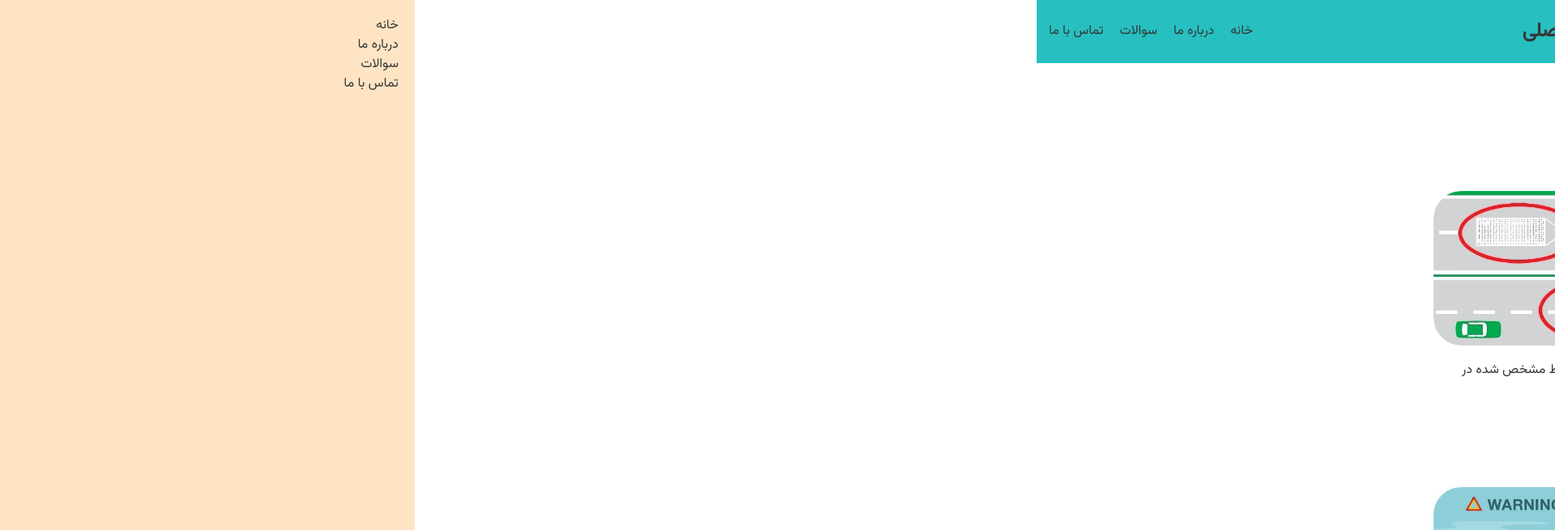
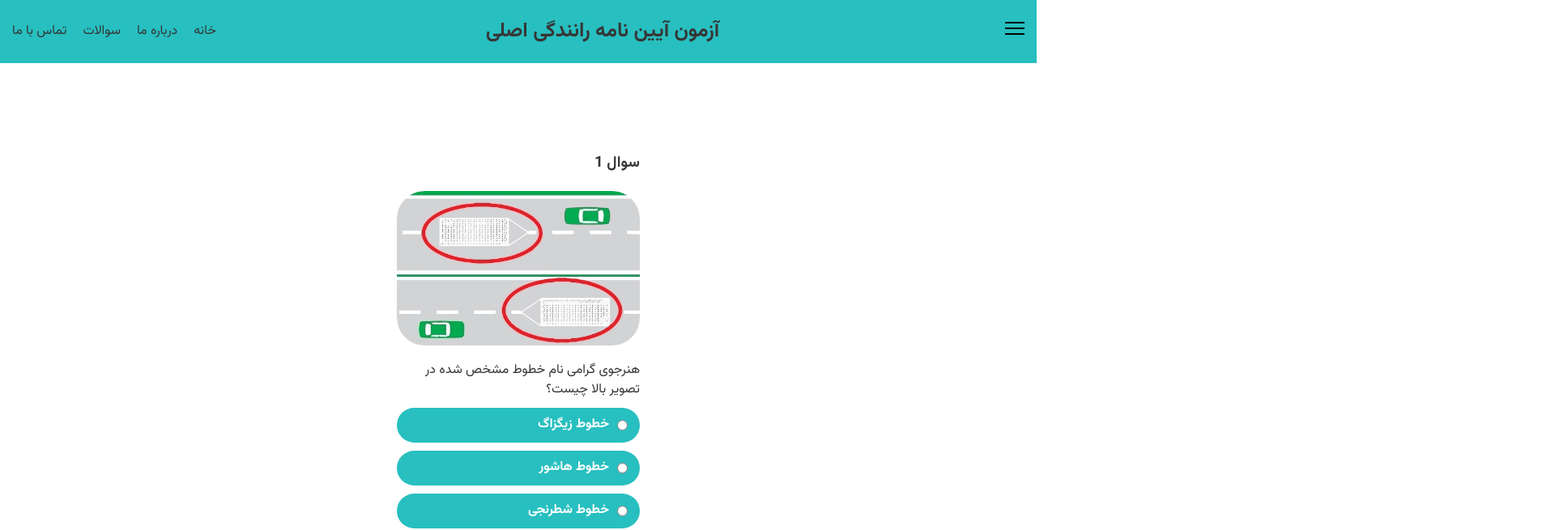
Before and after one commit to masih-developer/online-test-drive-exam, a React (Create React App) app: page / in a window 1280 px wide. Shown: the top 655 px of the page at 81% size, 1920 px wide, since content can reach past the window. Built offline with nearby package versions, Linux system fonts and the light colour scheme.

Commit message:
done options error

```diff
--- a/src/components/common/Menu/Menu.css
+++ b/src/components/common/Menu/Menu.css
@@ -3,7 +3,10 @@
     height: 100vh;
     position:absolute;
     top: 0;
-    left: -100%;
+    /* left: -100%; */
+    /* ! comment upcomming 2 lines and uncomment previous one :)) */
+    left: 0;
+    display: none;
     width: 40%;
     min-width: 300px;
     transition: all 0.5s ease;
--- a/src/components/common/Menu/Menu.jsx
+++ b/src/components/common/Menu/Menu.jsx
@@ -11,7 +11,7 @@ function Menu() {
             } else {
                 menu.current.classList.remove('show')
             }
-            console.log(menu.current);
+            // console.log(menu.current);
         };
         menuHandler();
     }, [menuOpen]);
--- a/src/components/layout/QuizApp/Question/Question.jsx
+++ b/src/components/layout/QuizApp/Question/Question.jsx
@@ -1,28 +1,40 @@
-import React, { useEffect, useState } from "react";
-import "./Question.css";
+import React, { useEffect, useState } from 'react';
+import './Question.css';
 
 const Question = (props) => {
     const [question, setQuestion] = useState({});
 
     useEffect(() => {
         setQuestion(props);
-    }, []);
-
+    }, [props]);
     return (
         <>
-            <div className="form-container">
-                <div className="folan">
-                    <h3 className="question-number">سوال {question.id}</h3>
-                    <img src={question.img} className="question-img" alt="" />
-                    <p className="question-title">{question.questionTitle}</p>
+            <div className='form-container'>
+                <div className='folan'>
+                    <h3 className='question-number'>سوال {question.id}</h3>
+                    <img src={question.img} className='question-img' alt='' />
+                    <p className='question-title'>{question.questionTitle}</p>
                 </div>
-                <form action="">
-                    {/* {question.questionOptions.map(item => {
-                        return <div className='option-container'>
-                            <input type='radio' name='question-1' id='option-1' />
-                            <label htmlFor='option-1'>{item.answer}</label>
-                        </div>
-                    })} */}
+                <form action=''>
+                    {Object.keys(question).length > 0
+                        ? question.questionOptions.map((item,index) => {
+                              return (
+                                  <div
+                                      className='option-container'
+                                      key={index}
+                                  >
+                                      <input
+                                          type='radio'
+                                          name='question-1'
+                                          id='option-1'
+                                      />
+                                      <label htmlFor='option-1'>
+                                          {item.answer}
+                                      </label>
+                                  </div>
+                              );
+                          })
+                        : null}
                 </form>
             </div>
         </>
```
Also changed, not shown: src/components/layout/QuizApp/QuizApp.jsx (+7 -7 lines).
